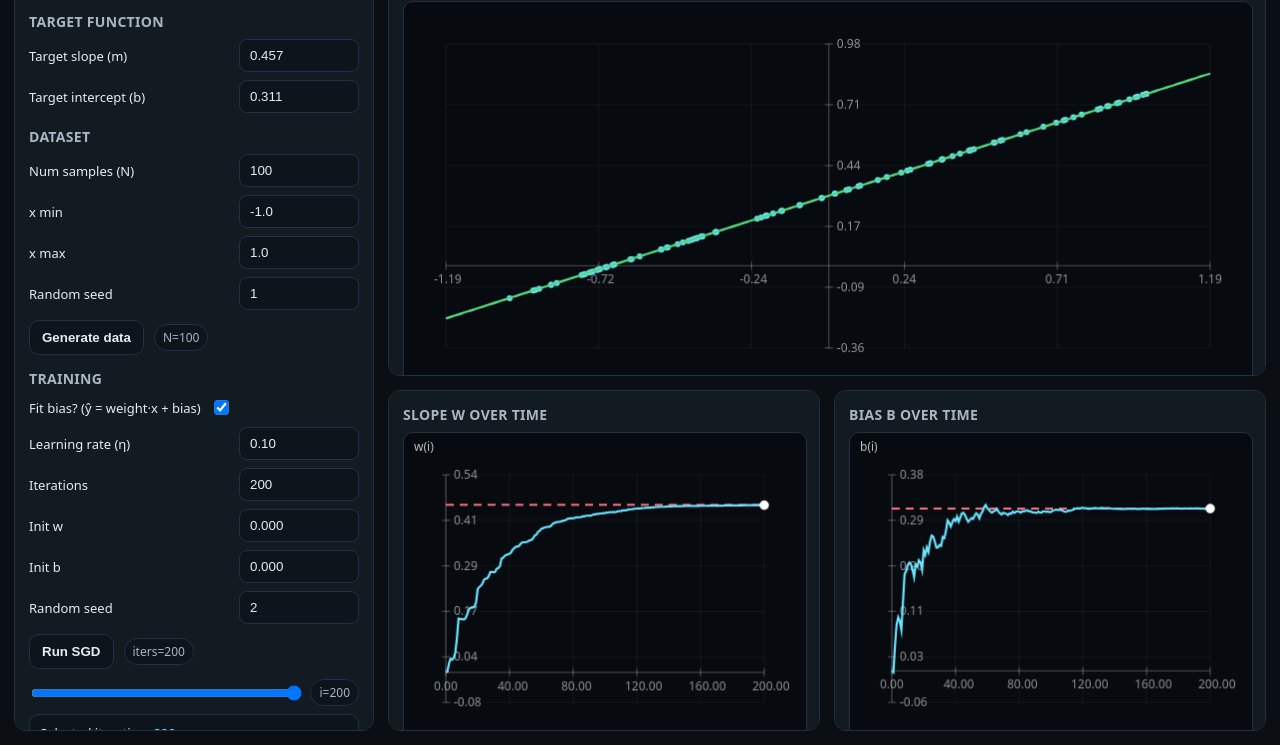
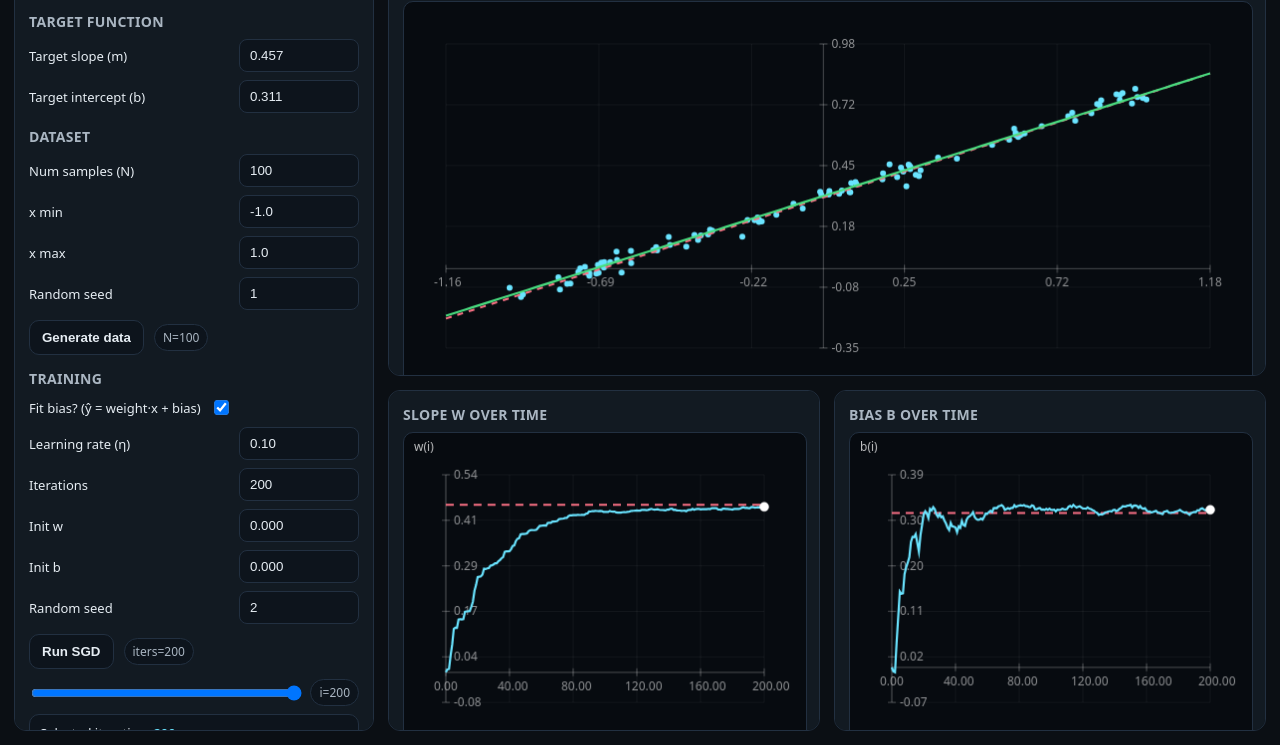
Before and after one commit to noctonic/noctonic.github.io, a plain HTML site: page sgd.html in a window 1280 px wide. Shown: the part 55-800 px from the top of the page. Drawn offline with Linux system fonts and the light colour scheme.

Commit message:
added noise

```diff
--- a/sgd.html
+++ b/sgd.html
@@ -503,9 +503,16 @@ function generateData() {
   const x = new Array(N);
   const y = new Array(N);
 
+  function randn(rng) {
+    let u = 0, v = 0;
+    while (u === 0) u = rng();
+    while (v === 0) v = rng();
+    return Math.sqrt(-2.0 * Math.log(u)) * Math.cos(2.0 * Math.PI * v);
+  }
+
   for (let i = 0; i < N; i++) {
     const xi = xMin + (xMax - xMin) * rng();
-    const yi = a * xi + b;
+    const yi = a * xi + b + 0.02 * randn(rng);
     x[i] = xi;
     y[i] = yi;
   }
```
